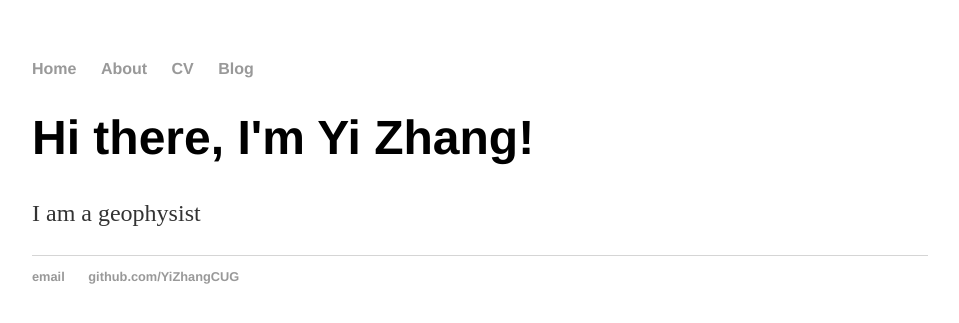
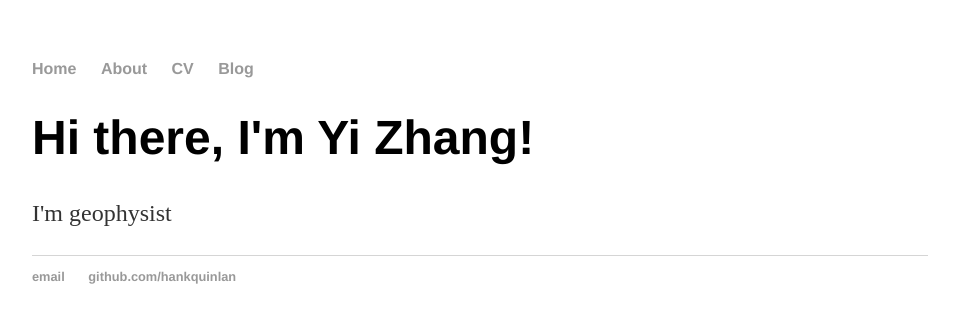
Before and after one commit to YiZhangCUG/YiZhangCUG.github.io, a Jekyll site: the page built from index.html, in a window 1280 px wide. Shown: the top 323 px of the page, without its empty margins (160-1119 px from the left). Built offline with Jekyll 4.4.1, drawn with Linux system fonts in a browser that asks for light colours.

Commit message:
Update index.html
update index.html to jekyll style

```diff
--- a/index.html
+++ b/index.html
@@ -1,30 +1,8 @@
-<!DOCTYPE html>
-<html>
-	<head>
-		<title>Yi Zhang, nothing comes to mind yet...</title>
-		<!-- link to main stylesheet -->
-		<link rel="stylesheet" type="text/css" href="/css/main.css">
-	</head>
-	<body>
-		<nav>
-    		<ul>
-        		<li><a href="/">Home</a></li>
-	        	<li><a href="/about">About</a></li>
-        		<li><a href="/cv">CV</a></li>
-        		<li><a href="/blog">Blog</a></li>
-    		</ul>
-		</nav>
-		<div class="container">
-    		<div class="blurb">
-        		<h1>Hi there, I'm Yi Zhang!</h1>
-				<p>I am a geophysist</a></p>
-    		</div><!-- /.blurb -->
-		</div><!-- /.container -->
-		<footer>
-    		<ul>
-        		<li><a href="mailto:zhangyi.cugwuhan@gmail.com">email</a></li>
-        		<li><a href="https://github.com/YiZhangCUG">github.com/YiZhangCUG</a></li>
-			</ul>
-		</footer>
-	</body>
-</html>
+---
+layout: default
+title: Yi Zhang, nothing comes to mind yet...
+---
+<div class="blurb">
+	<h1>Hi there, I'm Yi Zhang!</h1>
+	<p>I'm geophysist</a></p>
+</div><!-- /.blurb -->
```
